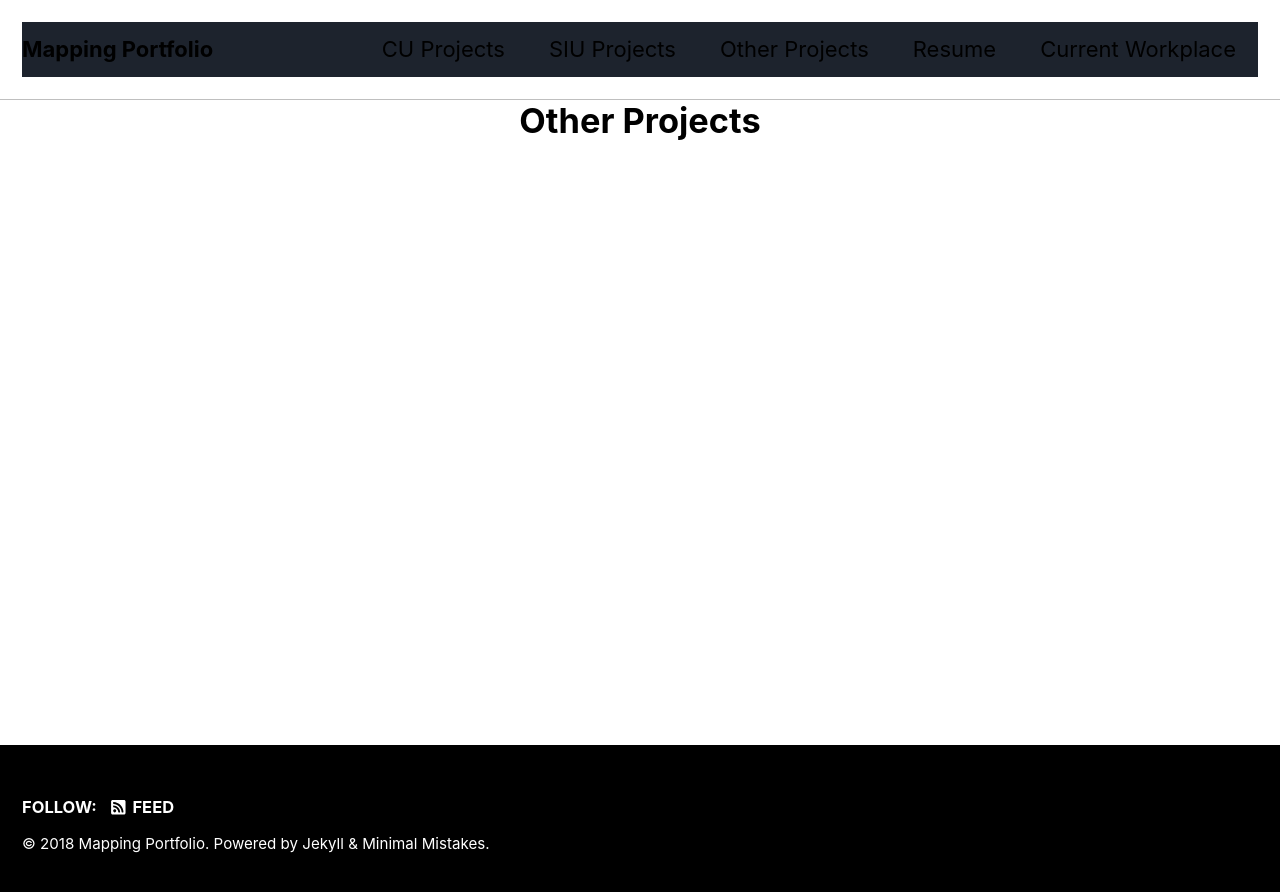
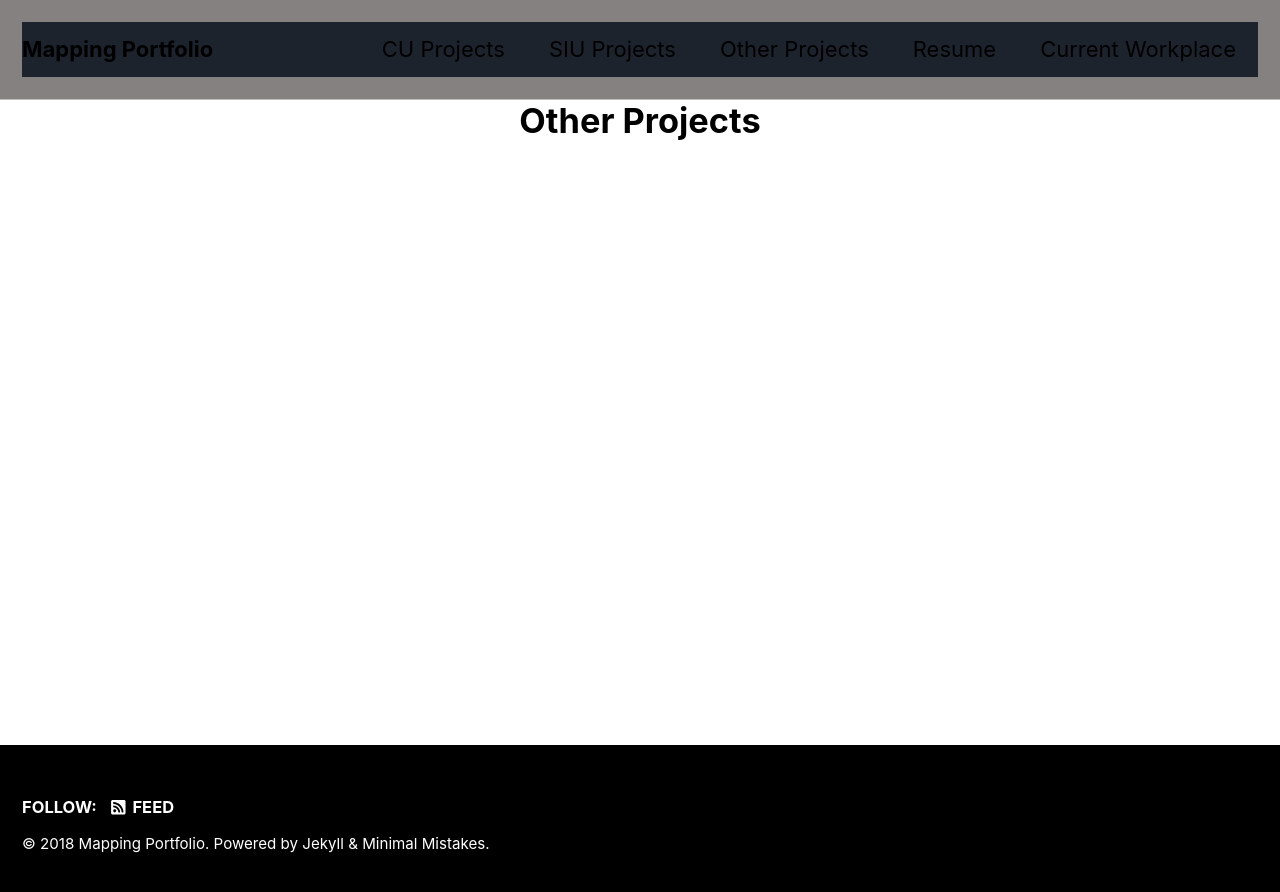
Before and after one commit to WilliamsTravis/WilliamsTravis.github.io, a Jekyll site: the page built from _pages/other-page.html, in a window 1280 px wide. Shown: the top 892 px of the page. Built offline with Jekyll 4.4.1, drawn with Linux system fonts in a browser that asks for light colours; nearby versions of some CDN libraries.

Commit message:
Update _masthead.scss

```diff
--- a/_sass/minimal-mistakes/_masthead.scss
+++ b/_sass/minimal-mistakes/_masthead.scss
@@ -22,6 +22,7 @@
     -webkit-box-pack: justify;
     justify-content: space-between;
     font-family: $sans-serif-narrow;
+    background-color: #868181;
 
     @include breakpoint($x-large) {
       max-width: $x-large;
```
